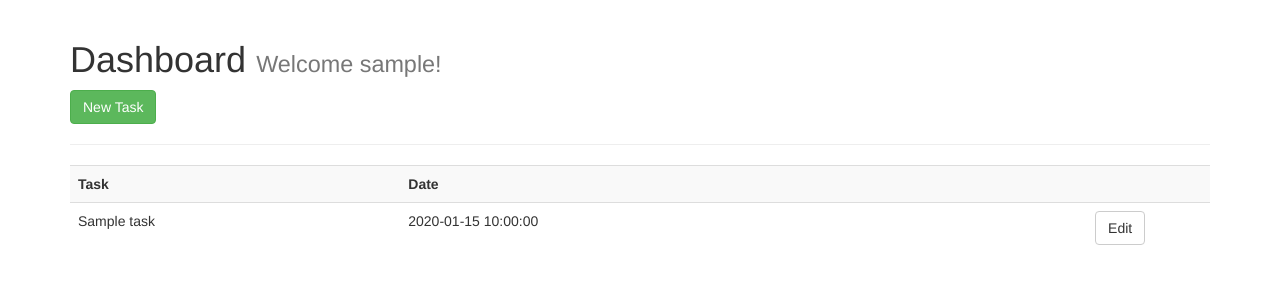
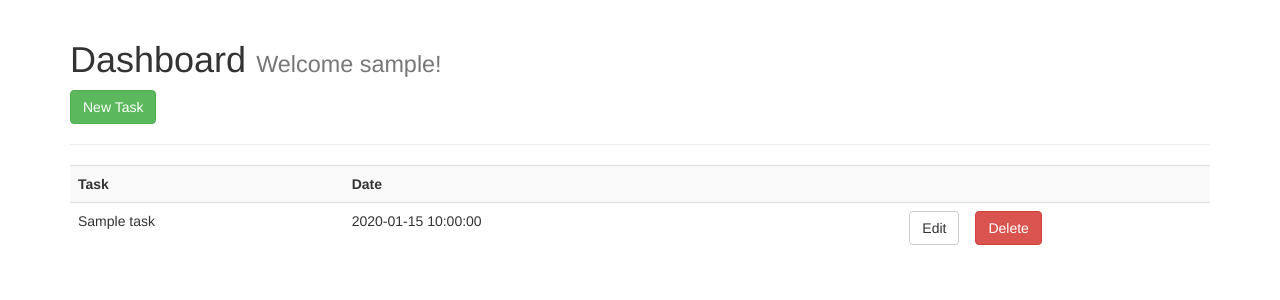
Before and after one commit to PhilHenault/NoteKeeper, a Flask app: page /dashboard in a window 1280 px wide. Shown: the part 52-352 px from the top of the page. Run offline with Flask 2, Linux system fonts and the light colour scheme; the visitor is signed in with stand-in values (Sample User, id 1); tables that the repository leaves empty or names only in its code hold one stand-in row (values such as "Sample post"); some libraries are stand-ins or nearby versions.

Commit message:
enables user to delete their tasks

```diff
--- a/app.py
+++ b/app.py
@@ -223,7 +223,25 @@ def edit_task(id):
         return redirect(url_for('dashboard'))
     return render_template('/edit_task.html', form = form)
 
+@app.route('/delete_task/<string:id>', methods = ['POST'])
+@is_logged_in
+def delete_task(id):
+    un = os.environ['DB_USER']
+    pw = os.environ['DB_PASS']
+    connection = pymysql.connect(host='localhost',
+                                 user=un,
+                                 password=pw,
+                                 db='notekeeper',
+                                 charset='utf8mb4',
+                                 cursorclass=pymysql.cursors.DictCursor)
 
+    cur = connection.cursor()
+    cur.execute("DELETE FROM tasks WHERE id = %s", int(id))
+    connection.commit()
+    flash('Task Deleted', 'success')
+    cur.close()
+    connection.close()
+    return redirect(url_for('dashboard'))
 
 if __name__ == '__main__':
     app.secret_key = 'secret12345'
--- a/templates/dashboard.html
+++ b/templates/dashboard.html
@@ -19,7 +19,10 @@
         <td>{{task.create_date}}</td>
         <td><a href="edit_task/{{task.id}}" class="btn btn-default pull-right">Edit</a></td>
         <td>
-
+        	<form action = "{{url_for('delete_task', id = task.id)}}" method = "POST">
+        		<input type="hidden" name="_method" value = "DELETE">
+        		<input type="submit" value="Delete" class = 'btn btn-danger'>
+        	</form>
         </td>
       </tr>
     {% endfor %}
```
